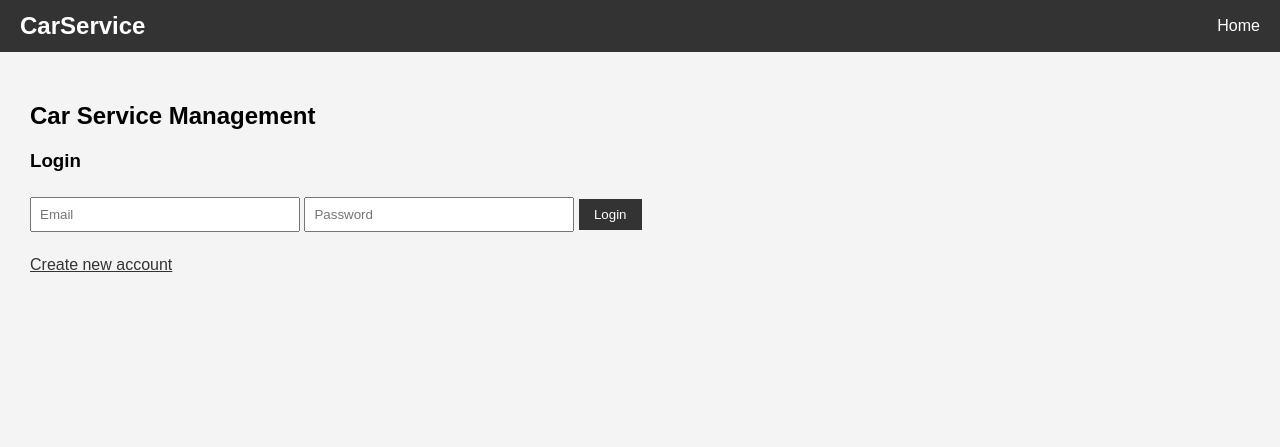
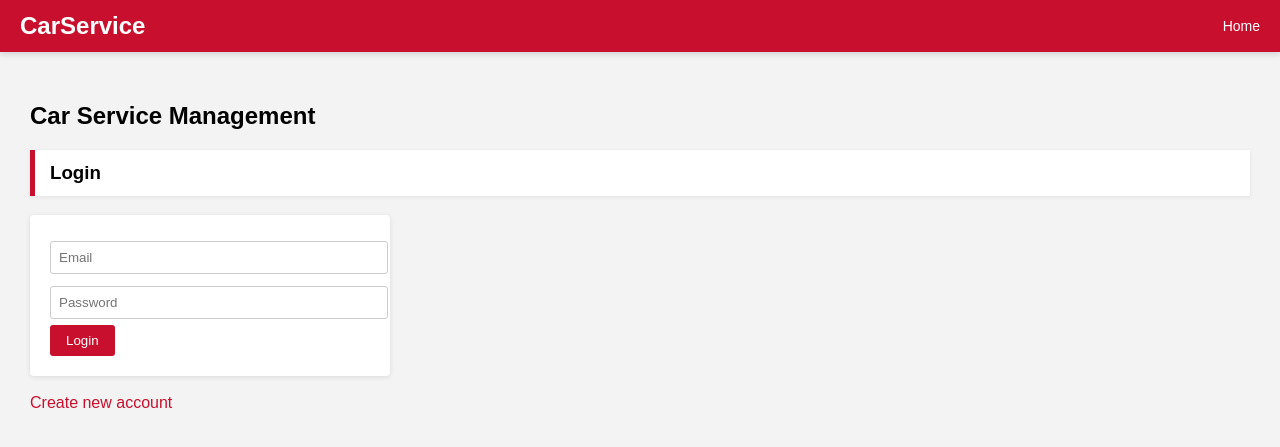
Before and after one commit to aryankale14/Sanjay_Project, a Flask app: page / in a window 1280 px wide. Shown: the top 447 px of the page. Run offline with Flask 3, Linux system fonts and the light colour scheme.

Commit message:
Update style.css

```diff
--- a/static/css/style.css
+++ b/static/css/style.css
@@ -1,137 +1,174 @@
-body {
+body{
 font-family: Arial, Helvetica, sans-serif;
-    margin: 0;
-    background: #f4f4f4;
+margin:0;
+background:#f3f3f3;
 }
 
-/* NAVBAR */
+/* HEADER */
 
-.navbar {
-    display: flex;
-    justify-content: space-between;
-    align-items: center;
-    background: #333;
-    color: white;
-    padding: 12px 20px;
+.navbar{
+display:flex;
+justify-content:space-between;
+align-items:center;
+background:#c8102e;
+color:white;
+padding:12px 20px;
+box-shadow:0 2px 6px rgba(0,0,0,0.15);
 }
 
-.navbar h2 {
-    margin: 0;
+.navbar h2{
+margin:0;
+font-weight:600;
 }
 
-.nav-links a {
-    color: white;
-    text-decoration: none;
-    margin-left: 15px;
+.nav-links a{
+color:white;
+text-decoration:none;
+margin-left:18px;
+font-size:14px;
 }
 
-.nav-links a:hover {
-    text-decoration: underline;
+.nav-links a:hover{
+opacity:0.8;
 }
 
 /* MAIN CONTAINER */
 
-.container {
-    padding: 30px;
+.container{
+padding:30px;
+}
+
+/* CARD STYLE */
+
+.container h3{
+background:white;
+padding:12px 15px;
+border-left:5px solid #c8102e;
+box-shadow:0 1px 4px rgba(0,0,0,0.08);
 }
 
 /* FORMS */
 
-input {
-    padding: 8px;
-    margin: 6px 0;
-    width: 250px;
+form{
+background:white;
+padding:20px;
+margin-top:10px;
+box-shadow:0 1px 5px rgba(0,0,0,0.1);
+border-radius:4px;
+width:320px;
 }
 
-button {
-    padding: 8px 15px;
-    background: #333;
-    color: white;
-    border: none;
-    cursor: pointer;
+input, select{
+padding:8px;
+margin:6px 0;
+width:100%;
+border:1px solid #ccc;
+border-radius:3px;
 }
 
-button:hover {
-    background: #555;
+button{
+padding:8px 16px;
+background:#c8102e;
+color:white;
+border:none;
+cursor:pointer;
+border-radius:3px;
+}
+
+button:hover{
+background:#a30d24;
 }
 
 /* TABLE */
 
-table {
-    border-collapse: collapse;
-    width: 70%;
-    background: white;
-    margin-top: 20px;
+table{
+border-collapse:collapse;
+width:100%;
+background:white;
+margin-top:15px;
+box-shadow:0 1px 5px rgba(0,0,0,0.1);
 }
 
-th,
-td {
-    border: 1px solid #ccc;
-    padding: 10px;
-    text-align: left;
+th,td{
+border-bottom:1px solid #eee;
+padding:10px;
+text-align:left;
 }
 
-th {
-    background: #eee;
+th{
+background:#fafafa;
+font-weight:600;
+}
+
+tr:hover{
+background:#f7f7f7;
 }
 
 /* LINKS */
 
-a {
-    color: #333;
+a{
+color:#c8102e;
+text-decoration:none;
 }
 
-a:hover {
-    color: black;
+a:hover{
+text-decoration:underline;
 }
-
 
 /* STATUS BADGES */
 
-.status {
-    padding: 4px 10px;
-    border-radius: 5px;
-    color: white;
-    font-size: 12px;
-    font-weight: bold;
+.status{
+padding:4px 10px;
+border-radius:20px;
+color:white;
+font-size:12px;
+font-weight:bold;
 }
 
-.status-pending {
-    background: #f0ad4e;
+.status-pending{
+background:#f0ad4e;
 }
 
-.status-approved {
-    background: #5bc0de;
+.status-approved{
+background:#5bc0de;
 }
 
-.status-completed {
-    background: #5cb85c;
+.status-completed{
+background:#5cb85c;
+}
+
+/* CATEGORY TITLES */
+
+h4{
+margin-top:30px;
+color:#333;
+border-bottom:2px solid #ddd;
+padding-bottom:6px;
 }
 
 /* MOBILE RESPONSIVE */
 
-@media (max-width: 768px) {
+@media (max-width:768px){
 
-    .navbar {
-        flex-direction: column;
-        align-items: flex-start;
+.navbar{
+flex-direction:column;
+align-items:flex-start;
 }
 
-    .nav-links {
-        margin-top: 10px;
+.nav-links{
+margin-top:10px;
 }
 
-    table {
-        width: 100%;
-        font-size: 14px;
+.container{
+padding:15px;
 }
 
-    input {
-        width: 100%;
+table{
+font-size:13px;
 }
 
-    .container {
-        padding: 20px;
+form{
+width:100%;
 }
 
 }
```
Lines whose indentation alone changed are shown as unchanged.
